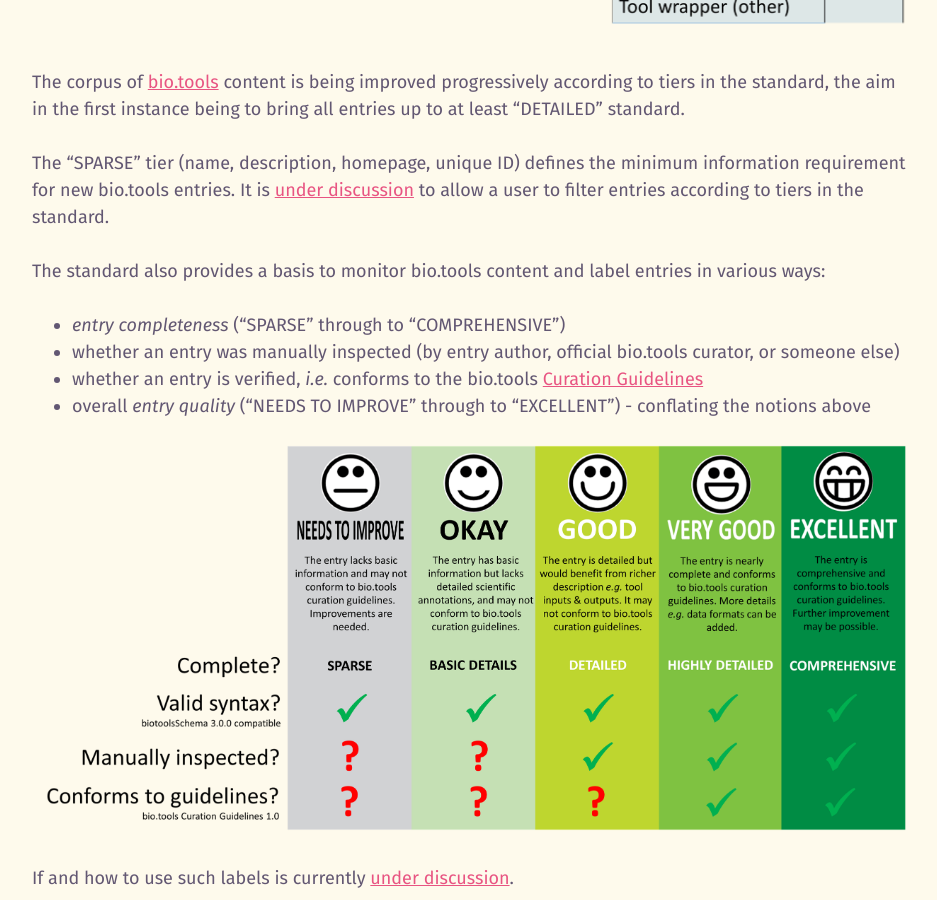
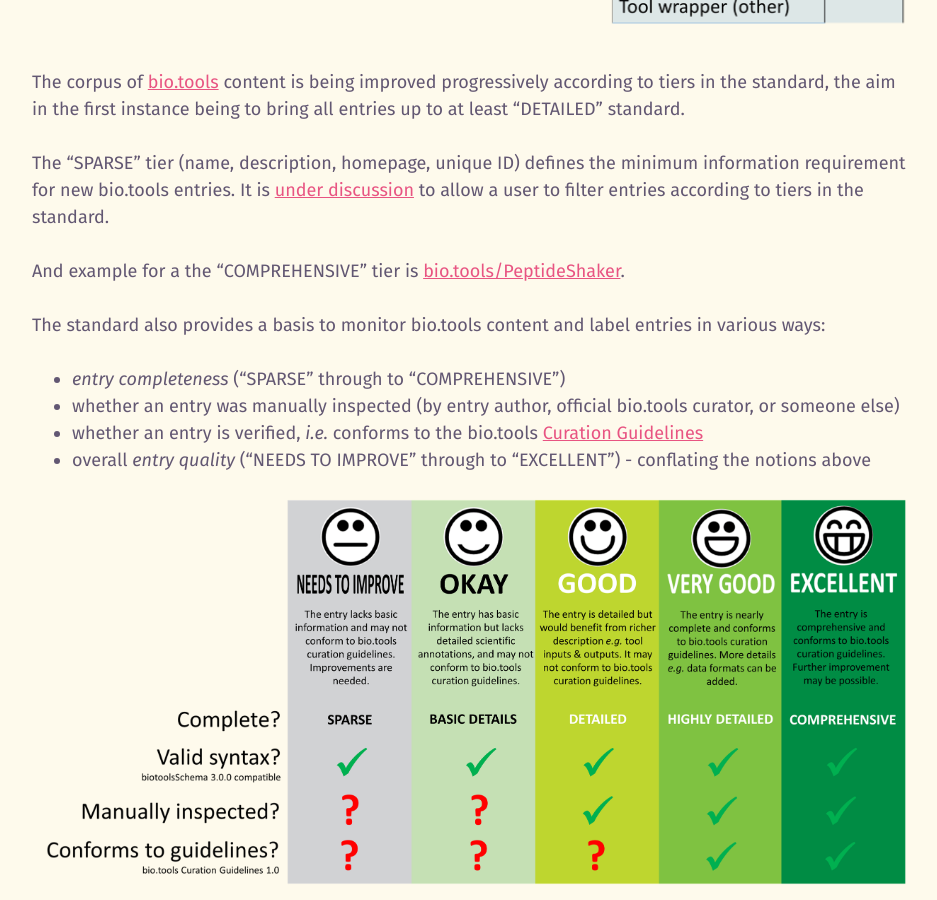
Before and after one commit to bio-tools/Tool-Information-Standards, a Jekyll site: the page built from docs/use_cases.md, in a window 1280 px wide and 900 px high, scrolled down 1694 px. Shown: the whole window, without its empty margins (40-977 px from the left). Built offline with Jekyll 4.4.1, drawn with Linux system fonts in a browser that asks for light colours.

Commit message:
Update use_cases.md

```diff
--- a/docs/use_cases.md
+++ b/docs/use_cases.md
@@ -15,6 +15,8 @@ layout: about
 The corpus of [bio.tools](https://bio.tools) content is being improved progressively according to tiers in the standard, the aim in the first instance being to bring all entries up to at least "DETAILED" standard.
 
 The "SPARSE" tier (name, description, homepage, unique ID) defines the minimum information requirement for new bio.tools entries.  It is [under discussion](https://github.com/bio-tools/biotoolsRegistry/issues/338) to allow a user to filter entries according to tiers in the standard.
+
+And example for a the "COMPREHENSIVE" tier is [bio.tools/PeptideShaker](https://bio.tools/peptideshaker).
 
 The standard also provides a basis to monitor bio.tools content and label entries in various ways:
 
```
